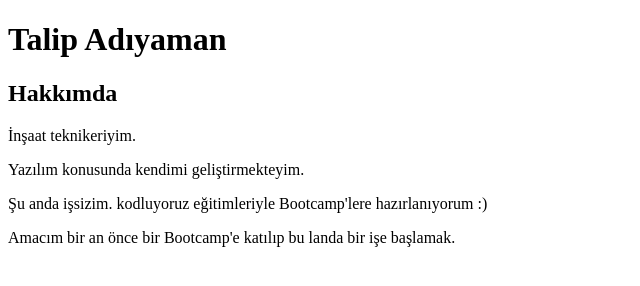
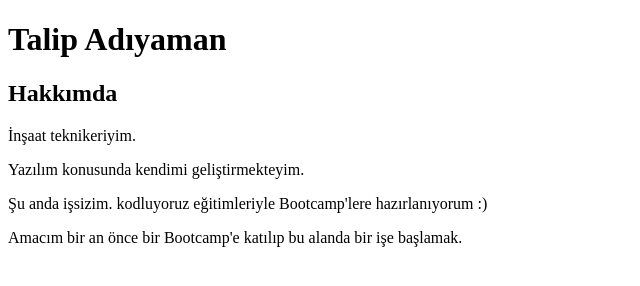
Before and after one commit to talipadiyaman/kodluyoruzilkrepo, a plain HTML site: page index.html in a window 1280 px wide. Shown: the full height of the page, 0-640 px from the left. Drawn offline with Linux system fonts and the light colour scheme.

Commit message:
html ödev1 için index güncellemesi..

```diff
--- a/index.html
+++ b/index.html
@@ -11,13 +11,13 @@
     <meta http-equiv="X-UA-Compatible" content="IE=edge">
     <meta name="viewport" content="width=, initial-scale=1.0">
 </head>
-<!-- gövde etiketleri "<body>içerik kısmı</body>" tarayıcıdaki gördüğümüz kısma ait kodların yazıldığı yer -->
+<!-- gövde etiketleri,tarayıcıdaki gördüğümüz kısma ait kodların yazıldığı yer -->
 <body>
     <h1>Talip Adıyaman</h1>
     <h2>Hakkımda</h2>
     <p>İnşaat teknikeriyim.</p>
     <p>Yazılım konusunda kendimi geliştirmekteyim.</p>
     <p>Şu anda işsizim. kodluyoruz eğitimleriyle Bootcamp'lere hazırlanıyorum :)</p>
-    <p>Amacım bir an önce bir Bootcamp'e katılıp bu landa bir işe başlamak.</p>
+    <p>Amacım bir an önce bir Bootcamp'e katılıp bu alanda bir işe başlamak.</p>
 </body>
 </html>
```
